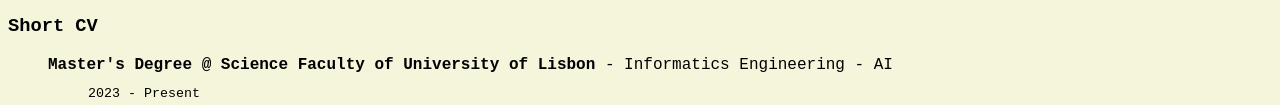
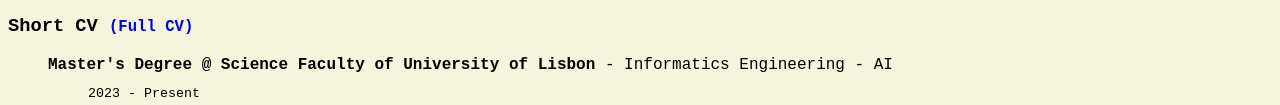
Before and after one commit to Gui921/gui921.github.io, a plain HTML site: page index.html in a window 1280 px wide. Shown: the part 508-613 px from the top of the page. Drawn offline with Linux system fonts and the light colour scheme.

Commit message:
Add full CV

```diff
--- a/index.html
+++ b/index.html
@@ -42,7 +42,7 @@
         </ul>
     </ul>
 
-    <h3>Short CV</h3>
+    <h3>Short CV <a href="CV.pdf"> <small> (Full CV)</small></a></h3>
     <ul>
         <li><b>Master's Degree @ Science Faculty of University of Lisbon</b> - Informatics Engineering - AI</li>
         <ul>
@@ -57,6 +57,7 @@
             <span class="note"><li>2019 - 2023</li></span>
         </ul>
     </ul>
+
     <h4>Volunteering</h4>
     <ul>
         <li><b>Data Analyst @ Erasmus Student Network Lisbon</b></li>
```
Also changed, not shown: 1 other file.
